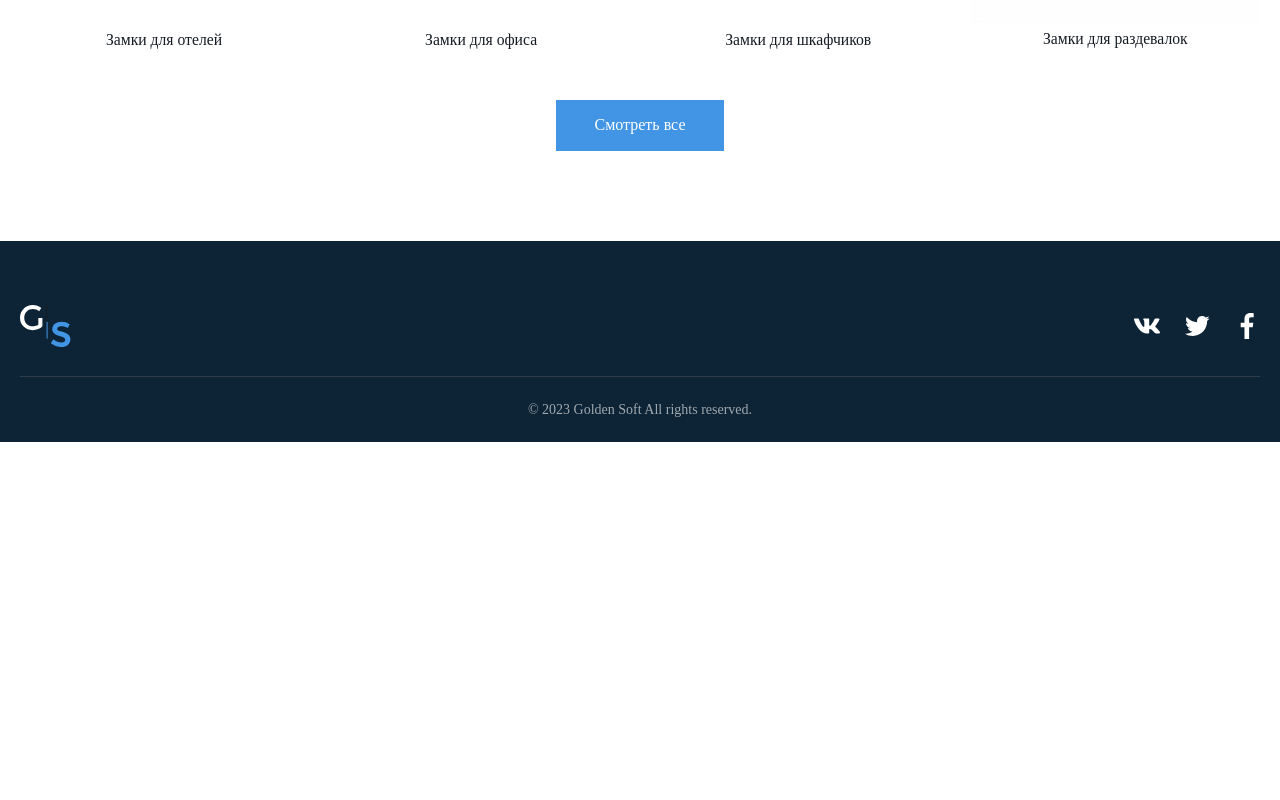
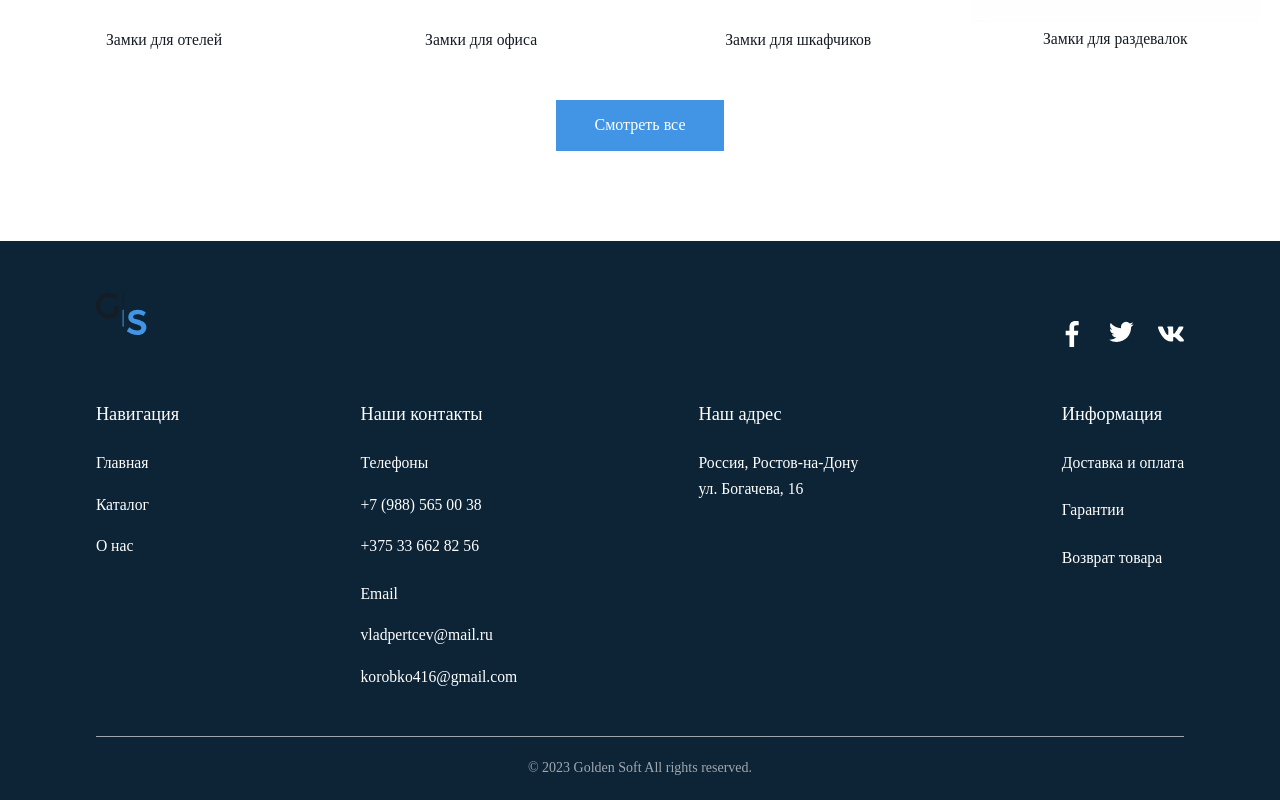
Before and after one commit to Azizbeka07/Golden, a React (Create React App) app: page /catalog in a window 1280 px wide. Shown: the part 979-1779 px from the top of the page. Before the commit the page ends 1421 px from the top, so only its background shows below. Built offline with nearby package versions, Linux system fonts and the light colour scheme.

Commit message:
added counter

```diff
--- a/src/components/Footer/data.js
+++ /dev/null
@@ -1,25 +0,0 @@
-import {
-  FacebookIcon,
-  TwitterIcon,
-  VcontactIcon,
-} from "assets/imgs/svgIcons/svgIcons";
-
-const socialMediaData = [
-  {
-    id: 0,
-    href: "https://vkontakt.com",
-    icon: <VcontactIcon />,
-  },
-  {
-    id: 1,
-    href: "https://twitter.com",
-    icon: <TwitterIcon />,
-  },
-  {
-    id: 2,
-    href: "https://facebook.com",
-    icon: <FacebookIcon />,
-  },
-];
-
-export { socialMediaData };
--- a/src/components/Footer/index.jsx
+++ b/src/components/Footer/index.jsx
@@ -1,26 +1,179 @@
 import React from "react";
+import * as S from "./style";
+import { Container } from "components/Container/style";
 import { Link } from "react-router-dom";
-import { LogoIcon } from "assets/imgs/svgIcons/svgIcons";
-import { socialMediaData } from "./data";
-import { Container } from "components/Container/style";
-import * as S from "./style";
+import {
+  Accordion,
+  AccordionDetails,
+  AccordionSummary,
+  Typography,
+} from "@mui/material";
+import ExpandMoreIcon from "@mui/icons-material/ExpandMore";
+import Logo from "assets/imgs/svgIcons/logo";
+import VcontactIcon from "assets/imgs/svgIcons/VcontactIcon";
+import FacebookIcon from "assets/imgs/svgIcons/facebookIcon";
+import TwitterIcon from "assets/imgs/svgIcons/twitterIcon";
 
 const Footer = () => {
   return (
     <S.FooterWrapper>
       <Container>
-        <S.FooterContent>
-          <Link to="/">
-            <LogoIcon color="#fff" />
-          </Link>
-          <S.SocialMediaLinks>
-            {socialMediaData.map((el) => (
-              <S.MediaLink key={el.id} href={el.href}>
-                {el.icon}
-              </S.MediaLink>
-            ))}
-          </S.SocialMediaLinks>
-        </S.FooterContent>
+        <S.FooterContentsWrapper>
+          <S.IconsContent>
+            <S.FooterLogoWrapper>
+              <Logo color="#ffffff" />
+            </S.FooterLogoWrapper>
+
+            <S.SocialMediaContent>
+              <FacebookIcon />
+              <TwitterIcon />
+              <VcontactIcon />
+            </S.SocialMediaContent>
+          </S.IconsContent>
+
+          <S.FooterNavsWrapper>
+            <S.FooterNav>
+              <S.NavTitle>Навигация</S.NavTitle>
+              <S.NavLinksWrapper>
+                <Link to="/">
+                  <S.NavLink>Главная</S.NavLink>
+                </Link>
+                <Link to="/catalog">
+                  <S.NavLink>Каталог</S.NavLink>
+                </Link>
+                <Link to="/about-us">
+                  <S.NavLink>О нас</S.NavLink>
+                </Link>
+              </S.NavLinksWrapper>
+            </S.FooterNav>
+
+            <S.FooterNav>
+              <S.NavTitle>Наши контакты</S.NavTitle>
+              <S.NavLinksWrapper>
+                <S.NavLink>Телефоны</S.NavLink>
+                <S.NavLink href={`tel:+${79885650038}`}>
+                  +7 (988) 565 00 38
+                </S.NavLink>
+                <S.NavLink href={`tel:+${375336628256}`}>
+                  +375 33 662 82 56
+                </S.NavLink>
+              </S.NavLinksWrapper>
+              <S.NavLinksWrapper>
+                <S.NavLink>Email</S.NavLink>
+                <S.NavLink>vladpertcev@mail.ru</S.NavLink>
+                <S.NavLink>korobko416@gmail.com</S.NavLink>
+              </S.NavLinksWrapper>
+            </S.FooterNav>
+
+            <S.FooterNav>
+              <S.NavTitle>Наш адрес</S.NavTitle>
+              <S.NavLink style={{ width: "182px" }}>
+                Россия, Ростов-на-Дону ул. Богачева, 16
+              </S.NavLink>
+            </S.FooterNav>
+
+            <S.FooterNav>
+              <S.NavTitle>Информация</S.NavTitle>
+              <S.NavLink>Доставка и оплата</S.NavLink>
+              <S.NavLink>Гарантии</S.NavLink>
+              <S.NavLink>Возврат товара</S.NavLink>
+            </S.FooterNav>
+          </S.FooterNavsWrapper>
+
+          <S.AccordionsWrapper>
+            <Accordion sx={{ backgroundColor: "#1F5D98", borderRadius: "5px" }}>
+              <AccordionSummary
+                expandIcon={<ExpandMoreIcon />}
+                aria-controls="panel1a-content"
+                id="panel1a-header"
+                backgroun-color="#fff"
+              >
+                <Typography>
+                  <S.NavTitle>Навигация</S.NavTitle>
+                </Typography>
+              </AccordionSummary>
+              <AccordionDetails>
+                <Typography>
+                  <S.NavLinksWrapper>
+                    <Link to="/">
+                      <S.NavLink>Главная</S.NavLink>
+                    </Link>
+                    <Link to="/catalog">
+                      <S.NavLink>Каталог</S.NavLink>
+                    </Link>
+                    <Link to="/about-us">
+                      <S.NavLink>О нас</S.NavLink>
+                    </Link>
+                  </S.NavLinksWrapper>
+                </Typography>
+              </AccordionDetails>
+            </Accordion>
+
+            <Accordion sx={{ backgroundColor: "#1F5D98", borderRadius: "5px" }}>
+              <AccordionSummary
+                expandIcon={<ExpandMoreIcon />}
+                aria-controls="panel2a-content"
+                id="panel2a-header"
+              >
+                <Typography>
+                  <S.NavTitle>Наши контакты</S.NavTitle>
+                </Typography>
+              </AccordionSummary>
+              <AccordionDetails>
+                <Typography>
+                  <S.NavLinksWrapper>
+                    <S.NavSubTitle>Телефоны</S.NavSubTitle>
+                    <S.NavLink>+7 (988) 565 00 38</S.NavLink>
+                    <S.NavLink>+375 33 662 82 56</S.NavLink>
+                  </S.NavLinksWrapper>
+                  <S.NavLinksWrapper>
+                    <S.NavSubTitle>Email</S.NavSubTitle>
+                    <S.NavLink>vladpertcev@mail.ru</S.NavLink>
+                    <S.NavLink>korobko416@gmail.com</S.NavLink>
+                  </S.NavLinksWrapper>
+                </Typography>
+              </AccordionDetails>
+            </Accordion>
+
+            <Accordion sx={{ backgroundColor: "#1F5D98", borderRadius: "5px" }}>
+              <AccordionSummary
+                expandIcon={<ExpandMoreIcon />}
+                aria-controls="panel2a-content"
+                id="panel2a-header"
+              >
+                <Typography>
+                  <S.NavTitle>Наш адрес</S.NavTitle>
+                </Typography>
+              </AccordionSummary>
+              <AccordionDetails>
+                <Typography>
+                  <S.NavLink style={{ width: "182px" }}>
+                    Россия, Ростов-на-Дону ул. Богачева, 16
+                  </S.NavLink>
+                </Typography>
+              </AccordionDetails>
+            </Accordion>
+
+            <Accordion sx={{ backgroundColor: "#0C365E", borderRadius: "5px" }}>
+              <AccordionSummary
+                expandIcon={<ExpandMoreIcon />}
+                aria-controls="panel2a-content"
+                id="panel2a-header"
+              >
+                <Typography>
+                  <S.NavTitle>Информация</S.NavTitle>
+                </Typography>
+              </AccordionSummary>
+              <AccordionDetails>
+                <Typography>
+                  <S.NavLink>Доставка и оплата</S.NavLink>
+                  <S.NavLink>Гарантии</S.NavLink>
+                  <S.NavLink>Возврат товара</S.NavLink>
+                </Typography>
+              </AccordionDetails>
+            </Accordion>
+          </S.AccordionsWrapper>
+        </S.FooterContentsWrapper>
         <S.FooterBottom>
           © {new Date().getFullYear()} Golden Soft All rights reserved.
         </S.FooterBottom>
--- a/src/components/Footer/style.js
+++ b/src/components/Footer/style.js
@@ -1,42 +1,133 @@
 import styled from "styled-components";
+import { adaptiveValue } from "utils/variable";
 import { Colors, Flex } from "utils";
 
-const FooterWrapper = styled.footer`
+const FooterWrapper = styled.div`
   width: 100%;
+  ${adaptiveValue("padding-inline", 90, 0)};
+  ${adaptiveValue("padding-top", 55, 32)};
+  ${adaptiveValue("padding-bottom", 25, 16)};
   background-color: ${Colors.deepDark};
-    padding: 64px 0 0;
 `;
 
-const FooterContent = styled.div`
-    ${Flex.spaceBetween}
-    padding-bottom: 25px;
+const FooterLogoWrapper = styled.div`
+  ${adaptiveValue("width", 105, 70)};
+  ${adaptiveValue("height", 88, 57)};
 `;
 
-const SocialMediaLinks = styled.div`
-    ${Flex.alignCenter}
-    gap: 24px;
+const FooterContentsWrapper = styled.div`
+  width: 100%;
+  ${Flex.flexBetween}
+
+  @media (max-width: 1340px) {
+    flex-direction: column;
+  }
 `;
 
-const MediaLink = styled.a`
-    display: block;
+const IconsContent = styled.div`
+  width: 126px;
+  ${Flex.justFlex};
+  flex-direction: column;
+  gap: 144px;
+  margin-bottom: 10px;
+
+  @media (max-width: 1340px) {
+    ${Flex.spaceBetween};
+    flex-direction: row;
+   width: 100%;
+   gap: 0;
+   margin-bottom: 24px;
+  }
 `;
 
 const FooterBottom = styled.div`
   width: 100%;
-    padding-block: 24px;
-    text-align: center;
-    font-weight: 400;
+  ${adaptiveValue("padding-top", 24, 16)};
+  ${adaptiveValue("margin-top", 50, 24)};
+  border-top: 1px solid ${Colors.darkBlue};
   font-size: 14px;
   line-height: 17px;
+  opacity: 0.6;
   color: ${Colors.light};
-    opacity: 0.6;
-    border-top: 1px solid ${Colors.gray};
+  ${Flex.center}
+`;
+
+const SocialMediaContent = styled.div`
+  ${Flex.justFlex};
+  gap: 24px;
+`;
+
+const FooterNavsWrapper = styled.div`
+  ${Flex.justFlex};
+  flex-wrap: wrap;
+  ${adaptiveValue("column-gap", 97, 10)};
+  max-width: 937px;
+  width: 100%;
+
+  @media (max-width: 1340px) {
+    ${adaptiveValue("row-gap", 0, 20)};
+   max-width: 100%;
+   ${Flex.flexBetween};
+  }
+
+  @media (max-width: 581px) {
+    display: none;
+  }
+`;
+
+const FooterNav = styled.nav`
+  ${Flex.justFlex};
+  flex-direction: column;
+  ${adaptiveValue("gap", 24, 10)};
+`;
+
+const NavTitle = styled.p`
+  ${adaptiveValue("font-size", 18, 20)}
+  ${adaptiveValue("line-height", 28, 30)}
+  color: ${Colors.light};
+`;
+
+const NavSubTitle = styled.p`
+  ${adaptiveValue("font-size", 14, 12)}
+  ${adaptiveValue("line-height", 24, 14)}
+  color: ${Colors.silver};
+`;
+
+const NavLinksWrapper = styled.div`
+    ${Flex.justFlex};
+    flex-direction: column;
+    gap: 16px;
+`;
+
+const NavLink = styled.a`
+    ${adaptiveValue("font-size", 16, 14)}
+    ${adaptiveValue("line-height", 26, 24)}
+    color: ${Colors.light};
+`;
+
+
+const AccordionsWrapper = styled.div`
+  display: none;
+  gap: 15px;
+
+  @media (max-width: 581px) {
+    ${Flex.justFlex}
+    flex-direction: column;
+  }
 `;
 
 export {
+  FooterLogoWrapper,
   FooterWrapper,
-    FooterContent,
-    SocialMediaLinks,
-    MediaLink,
   FooterBottom,
+  FooterContentsWrapper,
+  IconsContent,
+  SocialMediaContent,
+  FooterNavsWrapper,
+  FooterNav,
+  NavTitle,
+  NavSubTitle,
+  NavLink,
+  NavLinksWrapper,
+  AccordionsWrapper
 };
--- a/src/reducer/CartState.js
+++ b/src/reducer/CartState.js
@@ -2,10 +2,12 @@ import React, { useEffect, useReducer } from "react";
 import mainReducer from "./CartReducer";
 import MainContext from "../context/CartContext";
 import {
+    ADD_ONE,
     ADD_TO_CART,
     ADD_TO_LIKEBOX,
     REMOVE_FROM_CART,
     REMOVE_FROM_LIKEBOX,
+    REMOVE_ONE,
 } from "./types";
 
 const CartState = ({ children }) => {
@@ -26,6 +28,10 @@ const CartState = ({ children }) => {
     const removeFromLike = (id) =>
         dispatch({ type: REMOVE_FROM_LIKEBOX, payload: id });
 
+    const addOne = (id) => dispatch({ type: ADD_ONE, payload: id });
+
+    const removeOne = (id) => dispatch({ type: REMOVE_ONE, payload: id });
+
     useEffect(() => {
         localStorage.setItem("cartItems", JSON.stringify(state.cartItems));
     }, [state.cartItems]);
@@ -43,6 +49,8 @@ const CartState = ({ children }) => {
                 removeFromCart,
                 addToLike,
                 removeFromLike,
+                addOne,
+                removeOne,
             }}
         >
             {children}
--- a/src/reducer/types.js
+++ b/src/reducer/types.js
@@ -2,5 +2,14 @@ const ADD_TO_CART = "ADD_TO_CART";
 const REMOVE_FROM_CART = "REMOVE_FROM_CART";
 const ADD_TO_LIKEBOX = "ADD_TO_LIKEBOX";
 const REMOVE_FROM_LIKEBOX = "REMOVE_FROM_LIKEBOX";
+const ADD_ONE = "ADD_ONE";
+const REMOVE_ONE = "REMOVE_ONE";
 
-export { ADD_TO_CART, REMOVE_FROM_CART, ADD_TO_LIKEBOX, REMOVE_FROM_LIKEBOX };
+export {
+    ADD_TO_CART,
+    REMOVE_FROM_CART,
+    ADD_TO_LIKEBOX,
+    REMOVE_FROM_LIKEBOX,
+    ADD_ONE,
+    REMOVE_ONE,
+};
```
Also changed, not shown: src/components/CartModal/ProductListItems/index.jsx (+4 -4 lines), src/reducer/CartReducer.js (+35 -4 lines). Lines whose indentation alone changed are shown as unchanged.
